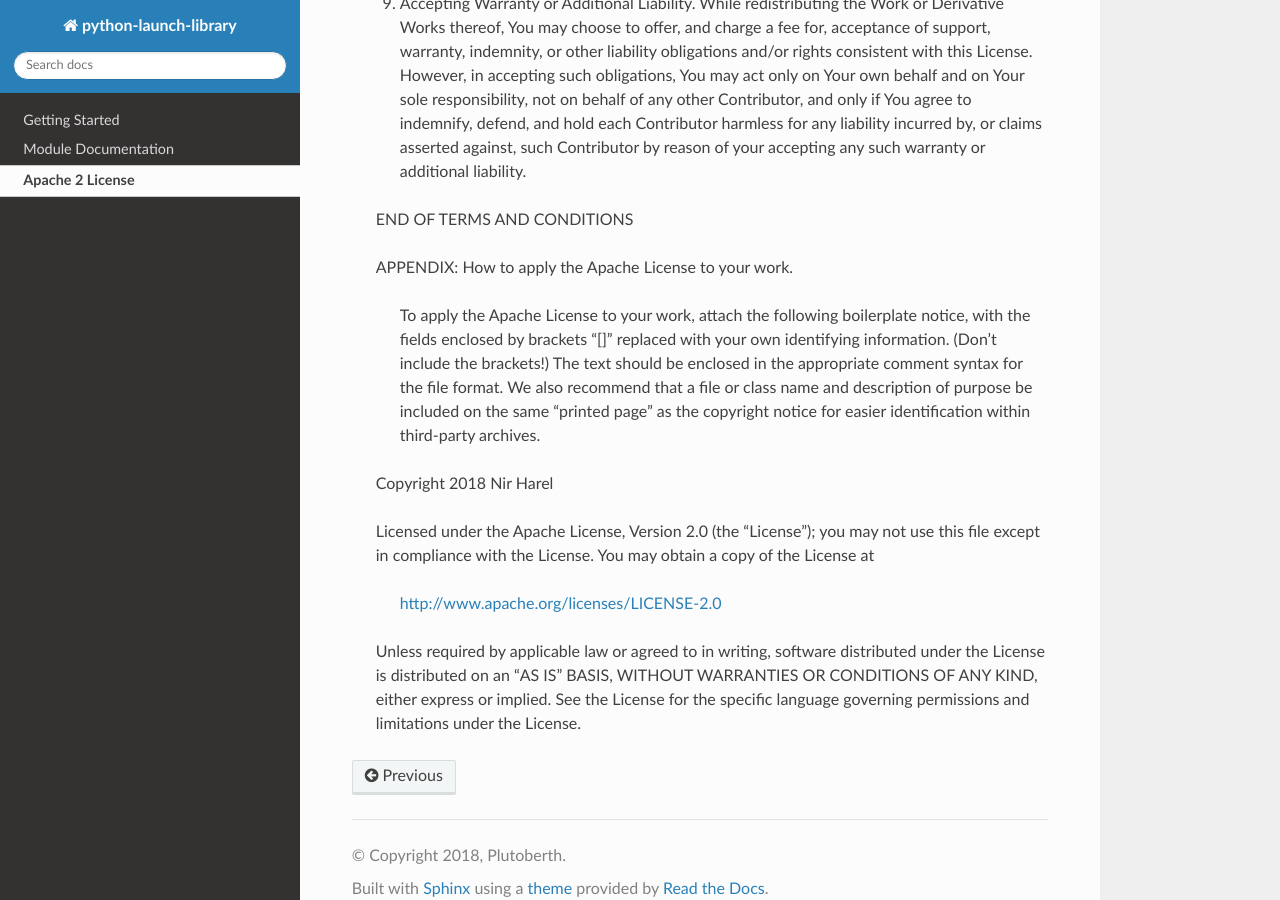
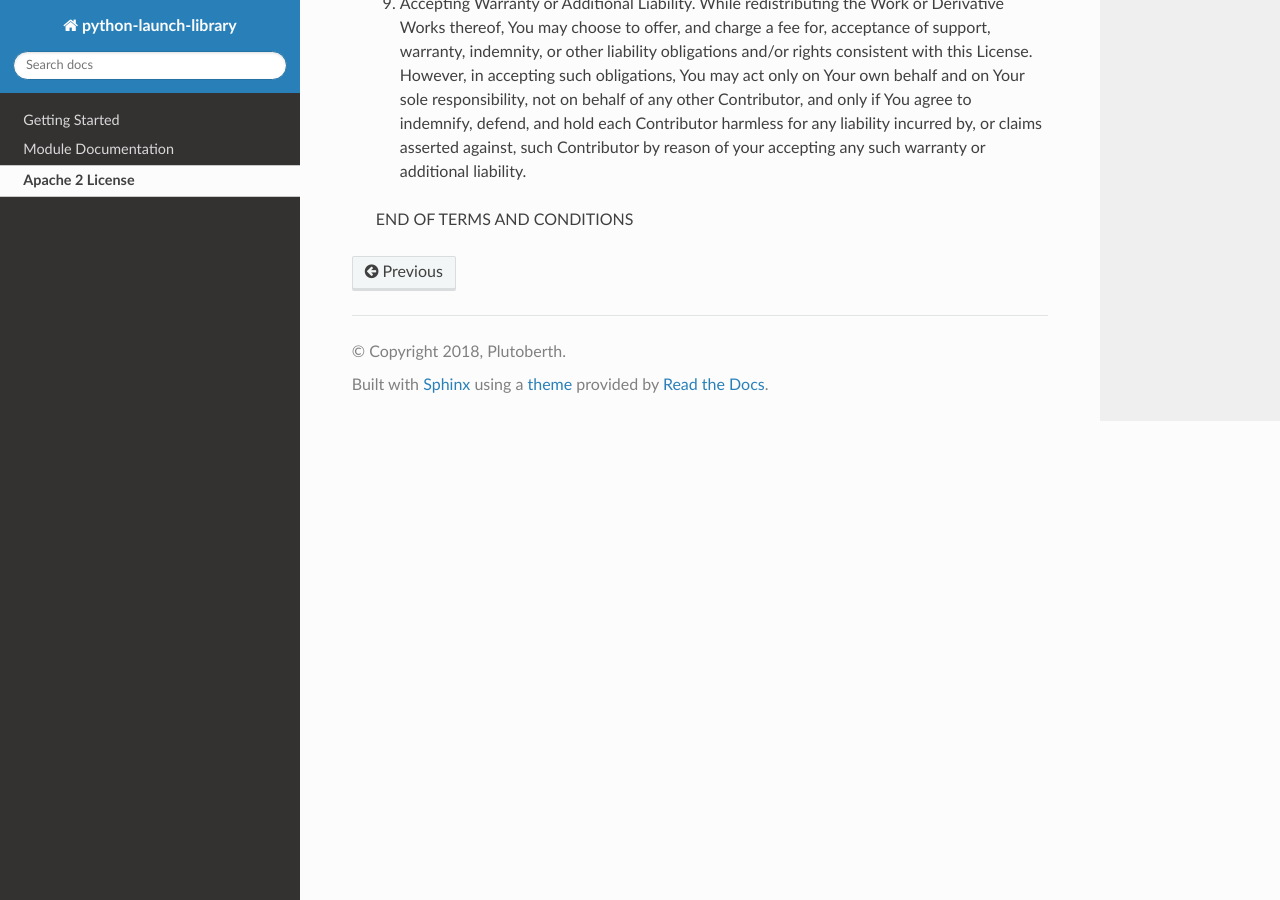
Before and after one commit to Plutoberth/python-launch-library, a Sphinx documentation site: the page built from docs/source/License.rst, in a window 1280 px wide and 900 px high, scrolled down 3048 px. Built offline with Sphinx 7.4.7 and the Read the Docs theme 2.0.0, drawn with Linux system fonts in a browser that asks for light colours.

Commit message:
update license (again)

```diff
--- a/docs/source/License.rst
+++ b/docs/source/License.rst
@@ -177,28 +177,3 @@ Apache 2 License
       of your accepting any such warranty or additional liability.
 
    END OF TERMS AND CONDITIONS
-
-   APPENDIX: How to apply the Apache License to your work.
-
-      To apply the Apache License to your work, attach the following
-      boilerplate notice, with the fields enclosed by brackets "[]"
-      replaced with your own identifying information. (Don't include
-      the brackets!)  The text should be enclosed in the appropriate
-      comment syntax for the file format. We also recommend that a
-      file or class name and description of purpose be included on the
-      same "printed page" as the copyright notice for easier
-      identification within third-party archives.
-
-   Copyright 2018 Nir Harel
-
-   Licensed under the Apache License, Version 2.0 (the "License");
-   you may not use this file except in compliance with the License.
-   You may obtain a copy of the License at
-
-       http://www.apache.org/licenses/LICENSE-2.0
-
-   Unless required by applicable law or agreed to in writing, software
-   distributed under the License is distributed on an "AS IS" BASIS,
-   WITHOUT WARRANTIES OR CONDITIONS OF ANY KIND, either express or implied.
-   See the License for the specific language governing permissions and
-   limitations under the License.
```
